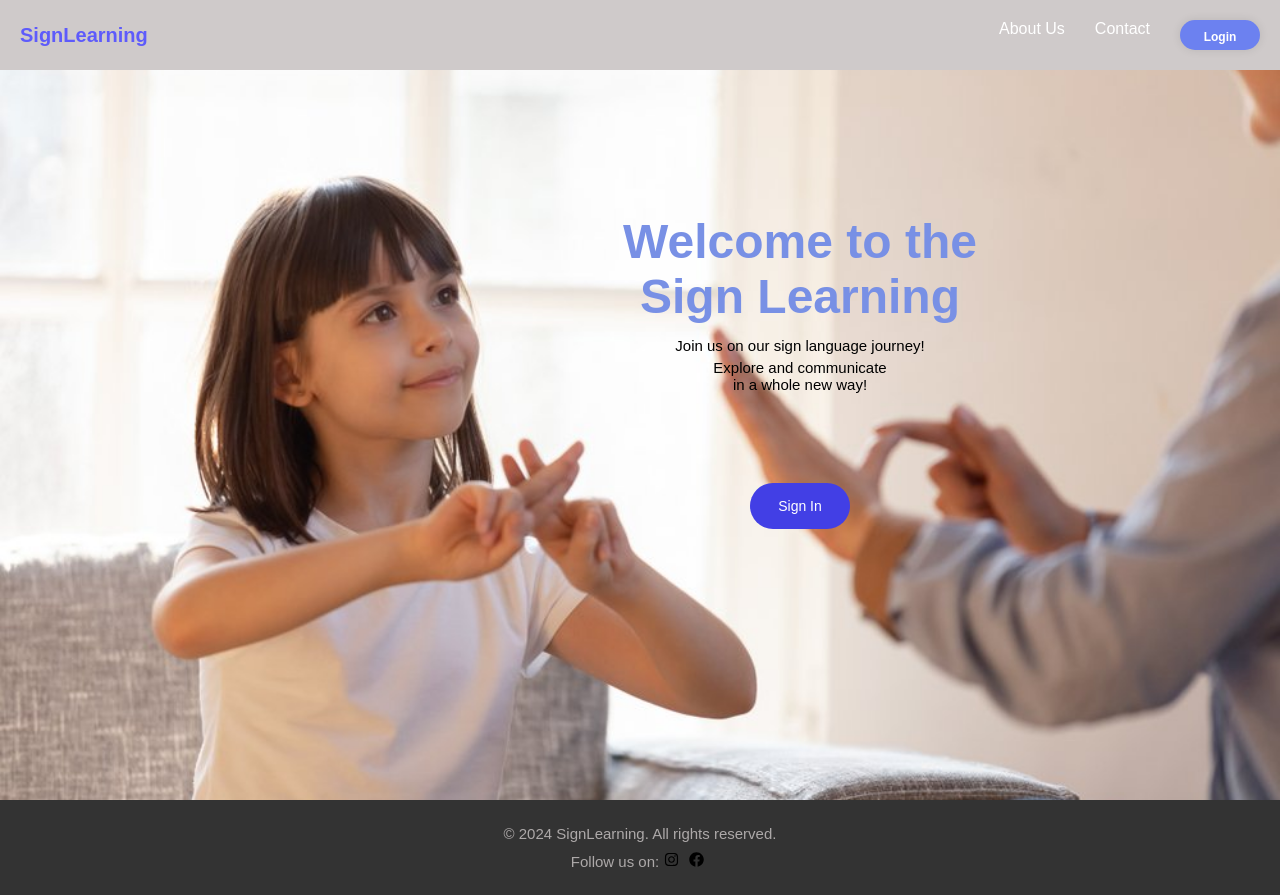
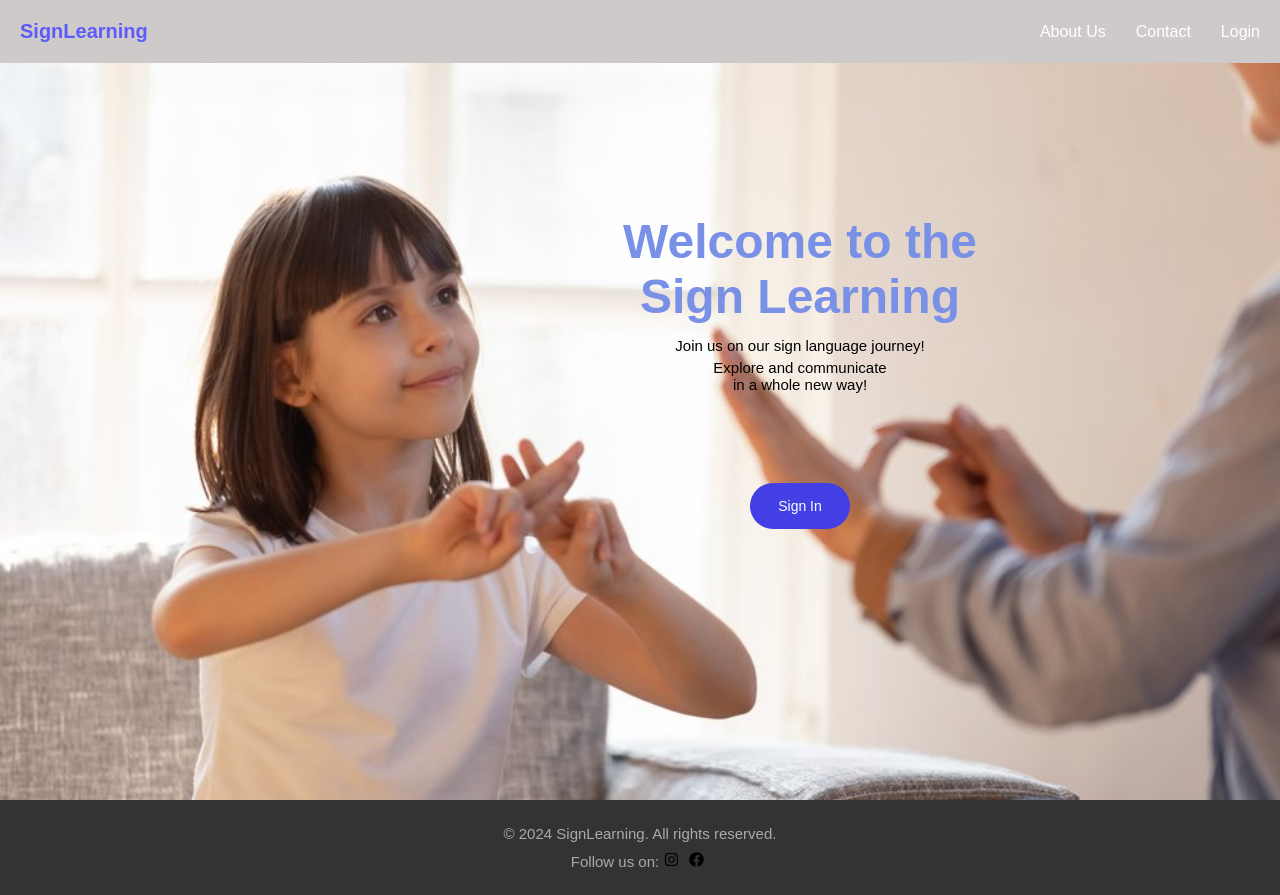
Before and after one commit to VihaFernando/Sign_Learning, a React (Create React App) app in the folder frontend/: page / in a window 1280 px wide. Built offline with nearby package versions, Linux system fonts and the light colour scheme.

Commit message:
changed the header

```diff
--- a/frontend/src/components/Header.jsx
+++ b/frontend/src/components/Header.jsx
@@ -17,11 +17,10 @@ const Header = () => {
       <div className="menu">
         <a href="/AboutUs">About Us</a>
         <a href="/ContactUs">Contact</a>
-        <button className="login-button" onClick={handleLoginButtonClick}>
-          Login
-        </button>
+        <a href="/login" onClick={handleLoginButtonClick}>Login</a>
+
       </div>
-    </div>
+    </div >
   );
 };
 
```
